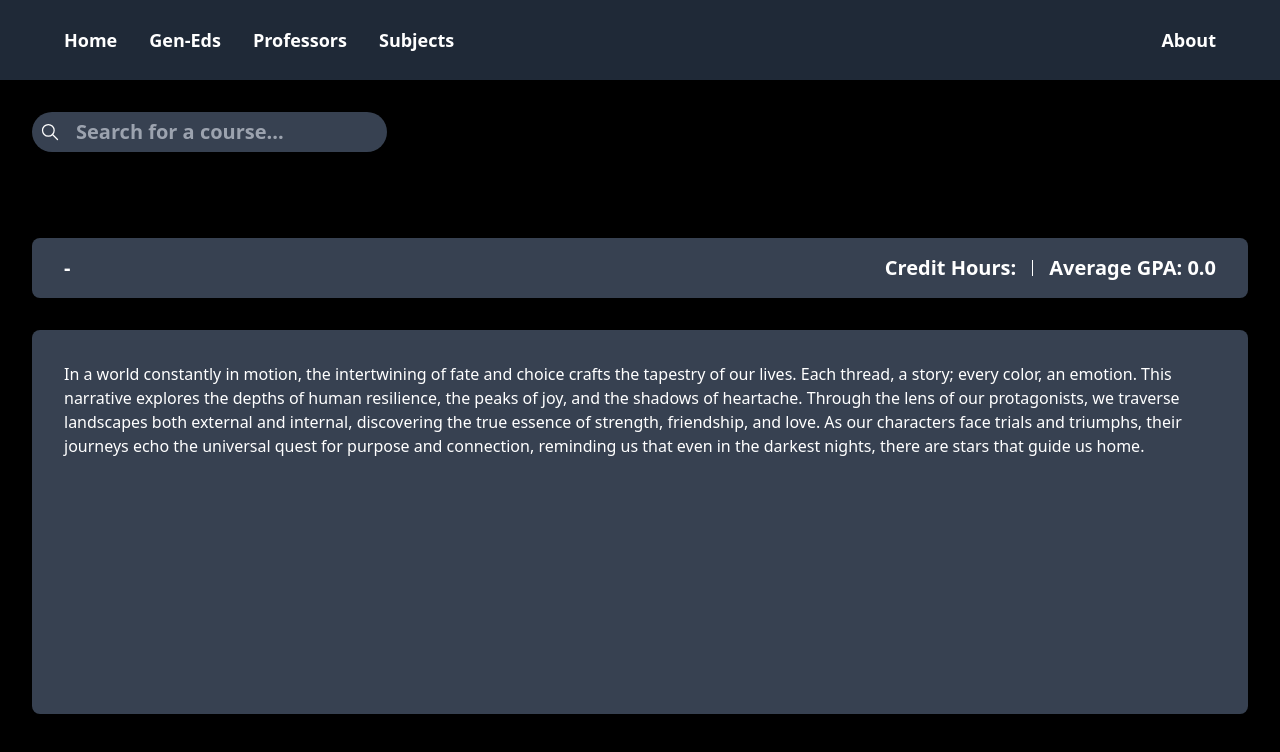
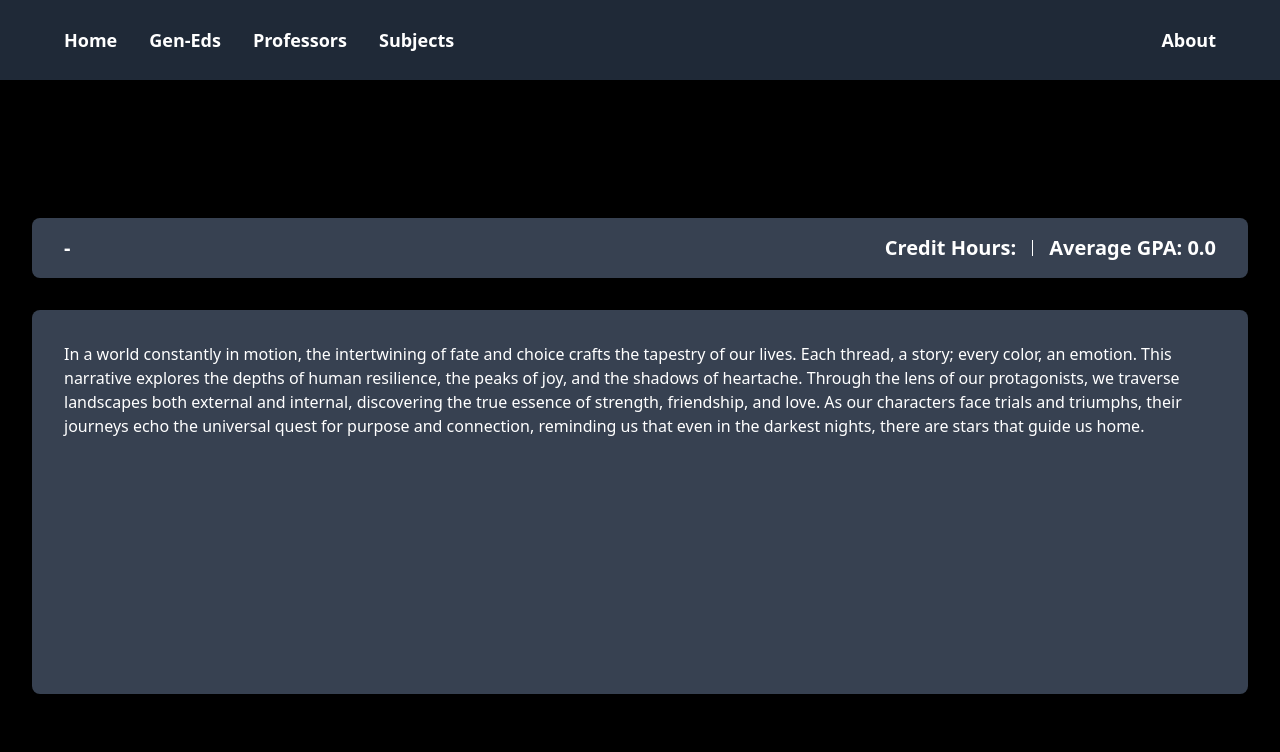
Before and after one commit to Makr-Xie/Course-Explorer-UIUC, a React (Vite) app in the folder app/frontend/web/: page /course in a window 1280 px wide. Shown: the top 752 px of the page. Built offline with nearby package versions, Linux system fonts and the light colour scheme.

Commit message:
Add .env file and update package.json and courseType.ts

```diff
--- a/app/frontend/web/package.json
+++ b/app/frontend/web/package.json
@@ -31,6 +31,7 @@
     "@testing-library/jest-dom": "^6.4.2",
     "@testing-library/react": "^14.2.1",
     "@types/jest": "^29.5.12",
+    "@types/node": "^20.12.2",
     "@types/react": "^18.2.56",
     "@types/react-dom": "^18.2.19",
     "@types/react-router-dom": "^5.3.3",
--- /dev/null
+++ b/app/frontend/web/src/components/CourseTables.tsx
@@ -0,0 +1,18 @@
+import React, { useEffect } from "react";
+import { Course } from "../utils/courseType";
+
+type CourseTablesProps = {
+  courses: Course[];
+};
+
+const CourseTables: React.FC<CourseTablesProps> = ({ courses }) => {
+  useEffect(() => {
+    console.log(courses);
+  }, [courses]);
+
+  return (
+    <div className="h-auto w-full max-w-[1440px] flex flex-col justify-start items-center gap-y-12 mt-12 mx-auto"></div>
+  );
+};
+
+export default CourseTables;
--- a/app/frontend/web/src/components/SearchBar.tsx
+++ b/app/frontend/web/src/components/SearchBar.tsx
@@ -1,23 +1,22 @@
-import React, { useState, useEffect } from "react";
+import React from "react";
 
-const SearchBar: React.FC = () => {
-  const [search, setSearch] = useState("");
+type SearchBarProps = {
+  queryValue: string;
+  setQueryValue: (val: string) => void;
+};
 
-  useEffect(() => {
-    console.log(search);
-  }, [search]);
-
+const SearchBar: React.FC<SearchBarProps> = ({ queryValue, setQueryValue }) => {
   return (
     <div className="rounded-full bg-gray-700 w-fit h-10 p-2 flex flex-row justify-center items-center gap-x-4 text-white">
       <svg
         xmlns="http://www.w3.org/2000/svg"
         className="icon icon-tabler icon-tabler-search w-5 h-5"
         viewBox="0 0 24 24"
-        stroke-width="1.5"
+        strokeWidth="1.5"
         stroke="currentColor"
         fill="none"
-        stroke-linecap="round"
-        stroke-linejoin="round"
+        strokeLinecap="round"
+        strokeLinejoin="round"
       >
         <path stroke="none" d="M0 0h24v24H0z" fill="none" />
         <path d="M10 10m-7 0a7 7 0 1 0 14 0a7 7 0 1 0 -14 0" />
@@ -27,8 +26,8 @@ const SearchBar: React.FC = () => {
         type="text"
         className="font-bold text-xl bg-transparent focus:outline-none"
         placeholder="Search for a course..."
-        value={search}
-        onChange={(e) => setSearch(e.target.value)}
+        value={String(queryValue)}
+        onChange={(e) => setQueryValue(e.target.value)}
       />
     </div>
   );
--- a/app/frontend/web/src/pages/Course.tsx
+++ b/app/frontend/web/src/pages/Course.tsx
@@ -2,7 +2,7 @@ import React from "react";
 import { useSearchParams } from "react-router-dom";
 import { DemoGenEds, DemoDescription } from "../utils/demodata";
 import NavBar from "../components/NavBar";
-import SearchBar from "../components/SearchBar";
+// import SearchBar from "../components/SearchBar";
 
 const CoursePage: React.FC = () => {
   const [searchParams] = useSearchParams();
@@ -17,9 +17,7 @@ const CoursePage: React.FC = () => {
     <div className="h-screen w-full overflow-hidden bg-black">
       <NavBar />
       <div className="h-4/5 grid grid-cols-12 gap-y-4 px-8">
-        <div className="col-span-4 h-auto my-8">
-          <SearchBar />
-        </div>
+        <div className="col-span-4 h-auto my-8">{/* <SearchBar /> */}</div>
         <div className="col-span-12 mt-8 flex flex-col justify-start items-center">
           <div className="w-full bg-gray-700 py-4 px-8 rounded-lg flex flex-row justify-between items-center">
             <p className="text-white text-xl font-bold">
--- a/app/frontend/web/src/pages/Home.tsx
+++ b/app/frontend/web/src/pages/Home.tsx
@@ -1,14 +1,45 @@
-import React from "react";
+import React, { useState } from "react";
 import NavBar from "../components/NavBar";
 import SearchBar from "../components/SearchBar";
+import CourseTables from "../components/CourseTables";
+import { Course } from "../utils/courseType";
 
 const HomePage: React.FC = () => {
+  const [search, setSearch] = useState("");
+  const [courses, setCourses] = useState<Course[]>([]);
+
+  const submitSearch = () => {
+    console.log(search);
+
+    const fetchCourseData = async (query: string) => {
+      const res = await fetch(
+        import.meta.env.SERVER_LINK + `/api/courses?query=${query}`,
+      );
+      const data = await res.json();
+      setCourses(data);
+    };
+    fetchCourseData(search);
+    // fetch(`/api/courses?query=${search}`)
+    // setCourses([]);
+  };
+
   return (
     <div className="h-screen w-full overflow-hidden bg-black">
       <NavBar />
       <div className="h-4/5 flex flex-col justify-center items-center gap-y-4">
-        <h1 className="text-white text-2xl font-bold">UIUC Course Explorer</h1>
-        <SearchBar />
+        <h1 className="text-white text-2xl font-bold mt-12">
+          UIUC Course Explorer
+        </h1>
+        <div className="w-full flex flex-row items-center justify-center gap-x-6">
+          <SearchBar queryValue={search} setQueryValue={setSearch} />
+          <button
+            className="bg-gray-700 hover:bg-gray-500 py-2 px-6 rounded-lg text-white"
+            onClick={submitSearch}
+          >
+            Search
+          </button>
+        </div>
+        <CourseTables courses={courses} />
       </div>
     </div>
   );
--- a/app/frontend/web/src/utils/courseType.ts
+++ b/app/frontend/web/src/utils/courseType.ts
@@ -0,0 +1,17 @@
+export type Course = {
+  Subject: string;
+  Course: number;
+  "Course Title": string;
+  "Average Grade": number;
+  "Primary Instructor": string;
+  "Professor Rating": number;
+};
+
+export type GenEdCoourse = Course & {
+  ACP: string;
+  CS: string;
+  HUM: string;
+  NAT: string;
+  QR: string;
+  SBS: string;
+};
```
Also changed, not shown: 2 other files (tests, documents, lock files or other folders).
